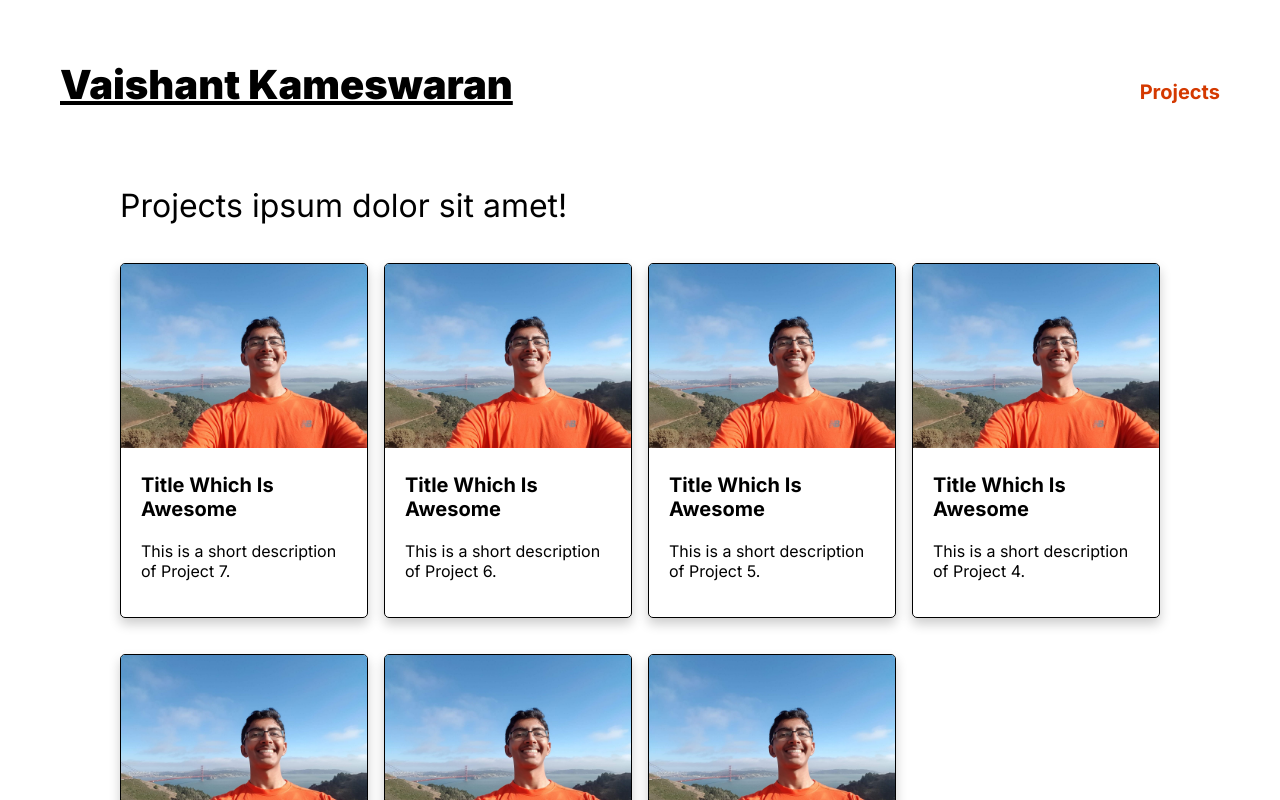
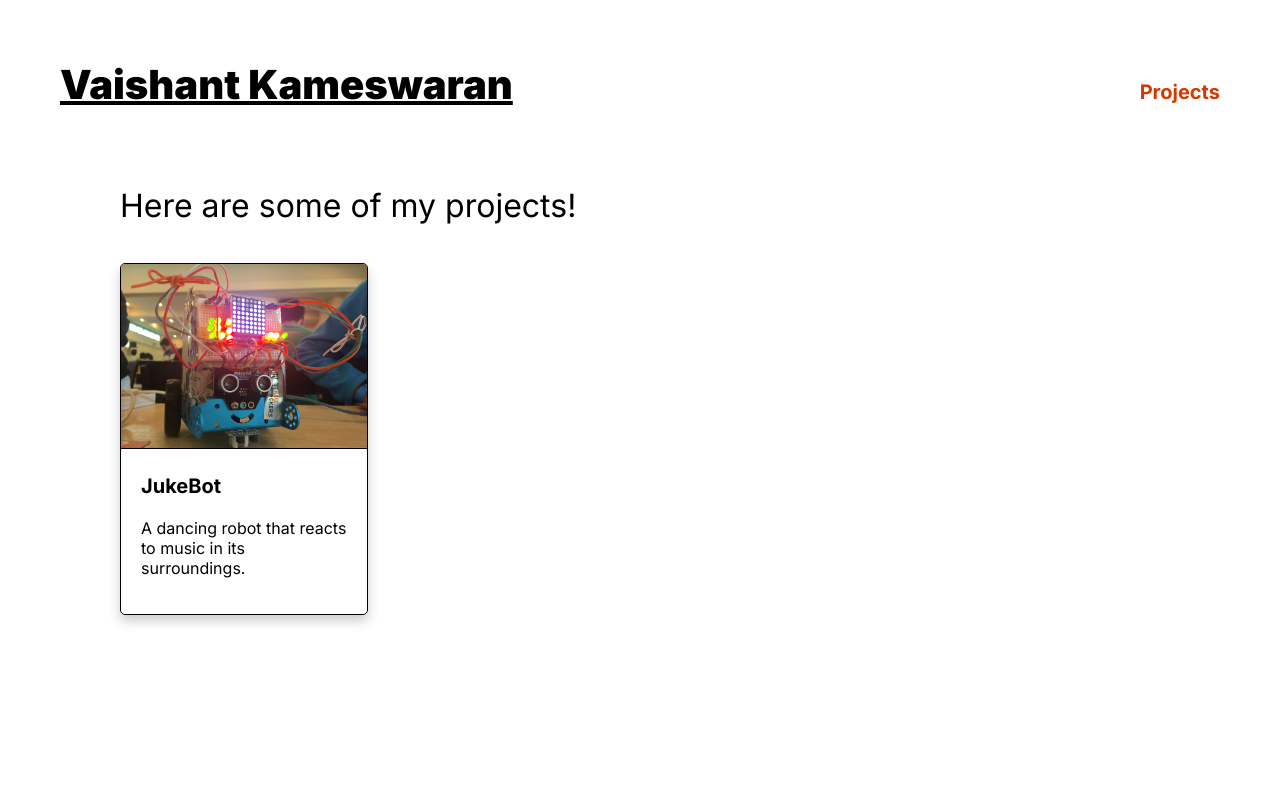
Before and after one commit to vkameswaran/vkameswaran.github.io, a React (Create React App) app: page /projects in a window 1280 px wide. Shown: the top 800 px of the page. Built offline with nearby package versions, Linux system fonts and the light colour scheme.

Commit message:
Add Jukebot and refactor a few things

```diff
--- a/src/Components/App/App.js
+++ b/src/Components/App/App.js
@@ -32,110 +32,31 @@ class App extends React.Component {
         ],
         projects: [
             {
-                name: "Title Which Is Awesome",
-                suburl: "/project1",
-                shortText: "This is a short description of Project 1.",
-                longText: "This is a longer description of Project 1, wherein I go into a lot more detail about the " +
-                    "whole process, along with my personal learning. This is a longer description of Project 1, wherein I go into a lot more detail about the " +
-                    "whole process, along with my personal learning. This is a longer description of Project 1, wherein I go into a lot more detail about the " +
-                    "whole process, along with my personal learning. This is a longer description of Project 1, wherein I go into a lot more detail about the " +
-                    "whole process, along with my personal learning. This is a longer description of Project 1, wherein I go into a lot more detail about the " +
-                    "whole process, along with my personal learning.",
-                image: "/images/main.jpeg",
-                date: "April 2020",
-                sortId: "20200401",
-                live: "https://www.google.com"
+                name: "JukeBot",
+                suburl: "/jukebot",
+                shortText: "A dancing robot that reacts to music in its surroundings.",
+                longText: "Jukebot was a project I made with Jeff Raghav and Tiffany Yan during Hack&Roll 2017, the annual hackathon at the National University of Singapore. JukeBot is a robot that dances in response to music in its surroundings, and we built it using mBot, an Arduino, and assorted electronics. I personally coded the Arduino to coordinate input and output between the LED matrix and microphone. I also soldered and wired the components. This taught me a lot about the Arduino platform and the associated circuitry, since I had never really worked with these kinds of tools before. We ended up winning the prize for Most Entertaining Hack, and I had a great time!",
+                image: "/images/projects/jukebot.jpg",
+                date: "January 2017",
+                sortId: "20170101",
+                links: [{
+                    link: "https://devpost.com/software/84-jukebot",
+                    text: "See this project on Devpost"
+                }],
             },
-            {
-                name: "Title Which Is Awesome",
-                suburl: "/project2",
-                shortText: "This is a short description of Project 2.",
-                longText: "This is a longer description of Project 2, wherein I go into a lot more detail about the " +
-                    "whole process, along with my personal learning. This is a longer description of Project 2, wherein I go into a lot more detail about the " +
-                    "whole process, along with my personal learning. This is a longer description of Project 2, wherein I go into a lot more detail about the " +
-                    "whole process, along with my personal learning. This is a longer description of Project 2, wherein I go into a lot more detail about the " +
-                    "whole process, along with my personal learning. This is a longer description of Project 2, wherein I go into a lot more detail about the " +
-                    "whole process, along with my personal learning.",
-                image: "/images/main.jpeg",
-                date: "April 2020",
-                sortId: "20200402",
-                live: "https://www.google.com"
-            },
-            {
-                name: "Title Which Is Awesome",
-                suburl: "/project3",
-                shortText: "This is a short description of Project 3.",
-                longText: "This is a longer description of Project 3, wherein I go into a lot more detail about the " +
-                    "whole process, along with my personal learning. This is a longer description of Project 3, wherein I go into a lot more detail about the " +
-                    "whole process, along with my personal learning. This is a longer description of Project 3, wherein I go into a lot more detail about the " +
-                    "whole process, along with my personal learning. This is a longer description of Project 3, wherein I go into a lot more detail about the " +
-                    "whole process, along with my personal learning. This is a longer description of Project 3, wherein I go into a lot more detail about the " +
-                    "whole process, along with my personal learning.",
-                image: "/images/main.jpeg",
-                date: "April 2020",
-                sortId: "20200403",
-                live: "https://www.google.com"
-            },
-            {
-                name: "Title Which Is Awesome",
-                suburl: "/project6",
-                shortText: "This is a short description of Project 6.",
-                longText: "This is a longer description of Project 6, wherein I go into a lot more detail about the " +
-                    "whole process, along with my personal learning. This is a longer description of Project 6, wherein I go into a lot more detail about the " +
-                    "whole process, along with my personal learning. This is a longer description of Project 6, wherein I go into a lot more detail about the " +
-                    "whole process, along with my personal learning. This is a longer description of Project 6, wherein I go into a lot more detail about the " +
-                    "whole process, along with my personal learning. This is a longer description of Project 6, wherein I go into a lot more detail about the " +
-                    "whole process, along with my personal learning.",
-                image: "/images/main.jpeg",
-                date: "April 2020",
-                sortId: "20200406",
-                live: "https://www.google.com"
-            },
-            {
-                name: "Title Which Is Awesome",
-                suburl: "/project7",
-                shortText: "This is a short description of Project 7.",
-                longText: "This is a longer description of Project 7, wherein I go into a lot more detail about the " +
-                    "whole process, along with my personal learning. This is a longer description of Project 7, wherein I go into a lot more detail about the " +
-                    "whole process, along with my personal learning. This is a longer description of Project 7, wherein I go into a lot more detail about the " +
-                    "whole process, along with my personal learning. This is a longer description of Project 7, wherein I go into a lot more detail about the " +
-                    "whole process, along with my personal learning. This is a longer description of Project 7, wherein I go into a lot more detail about the " +
-                    "whole process, along with my personal learning.",
-                image: "/images/main.jpeg",
-                date: "April 2020",
-                sortId: "20200407",
-                live: "https://www.google.com"
-            },
-            {
-                name: "Title Which Is Awesome",
-                suburl: "/project4",
-                shortText: "This is a short description of Project 4.",
-                longText: "This is a longer description of Project 4, wherein I go into a lot more detail about the " +
-                    "whole process, along with my personal learning. This is a longer description of Project 4, wherein I go into a lot more detail about the " +
-                    "whole process, along with my personal learning. This is a longer description of Project 4, wherein I go into a lot more detail about the " +
-                    "whole process, along with my personal learning. This is a longer description of Project 4, wherein I go into a lot more detail about the " +
-                    "whole process, along with my personal learning. This is a longer description of Project 4, wherein I go into a lot more detail about the " +
-                    "whole process, along with my personal learning.",
-                image: "/images/main.jpeg",
-                date: "April 2020",
-                sortId: "20200404",
-                live: "https://www.google.com"
-            },
-            {
-                name: "Title Which Is Awesome",
-                suburl: "/project5",
-                shortText: "This is a short description of Project 5.",
-                longText: "This is a longer description of Project 5, wherein I go into a lot more detail about the " +
-                    "whole process, along with my personal learning. This is a longer description of Project 5, wherein I go into a lot more detail about the " +
-                    "whole process, along with my personal learning. This is a longer description of Project 5, wherein I go into a lot more detail about the " +
-                    "whole process, along with my personal learning. This is a longer description of Project 5, wherein I go into a lot more detail about the " +
-                    "whole process, along with my personal learning. This is a longer description of Project 5, wherein I go into a lot more detail about the " +
-                    "whole process, along with my personal learning.",
-                image: "/images/main.jpeg",
-                date: "April 2020",
-                sortId: "20200405",
-                live: "https://www.google.com"
-            },
+            // {
+            //     name: "Stonks",
+            //     suburl: "/stonks",
+            //     shortText: "This is a short description of Project 2.",
+            //     longText: "This is a longer description of Project 2, wherein I go into a lot more detail about the whole process, along with my personal learning. This is a longer description of Project 2, wherein I go into a lot more detail about the whole process, along with my personal learning. This is a longer description of Project 2, wherein I go into a lot more detail about the whole process, along with my personal learning. This is a longer description of Project 2, wherein I go into a lot more detail about the whole process, along with my personal learning. This is a longer description of Project 2, wherein I go into a lot more detail about the whole process, along with my personal learning.",
+            //     image: "/images/projects/stonks.png",
+            //     date: "February 2020",
+            //     sortId: "20200201",
+            //     links: [{
+            //         link: "https://github.com/karkir0003/Stonks",
+            //         text: "See this project on Github"
+            //     }],
+            // },
         ]
     }
   }
--- a/src/Components/PageProjectDetail/PageProjectDetail.js
+++ b/src/Components/PageProjectDetail/PageProjectDetail.js
@@ -16,11 +16,15 @@ class PageProjectDetail extends React.Component {
                 </header>
                 <div className="content">
                     <span className="left">
+
                         <p className="date"><small>{this.props.project.date}</small></p>
                         <p className="description">{this.props.project.longText}</p>
-                        {this.props.project.live && <p className="live">
-                            See this project live at: <a href={this.props.project.live} target="_blank" rel="noopener noreferrer">{this.props.project.live}</a>
-                        </p>}
+
+                        {this.props.project.links.map(item =>
+                            <p className="live" key={item.link}>
+                                <a href={item.link} target="_blank" rel="noopener noreferrer">{item.text}</a>
+                            </p>)
+                        }
                     </span>
                     <img src={this.props.project.image} alt={this.props.project.name} className="right" />
                 </div>
--- a/src/Components/PageProjects/PageProjects.css
+++ b/src/Components/PageProjects/PageProjects.css
@@ -20,6 +20,7 @@
 
 .projects img {
     border: none;
+    border-bottom: 1px solid black;
     border-radius: 0;
     width: 100%;
 }
--- a/src/Components/PageProjects/PageProjects.js
+++ b/src/Components/PageProjects/PageProjects.js
@@ -10,7 +10,7 @@ class PageProjects extends React.Component {
     render() {
         return (
             <div className="projects">
-                <h1 id="titleText">Projects ipsum dolor sit amet!</h1>
+                <h1 id="titleText">Here are some of my projects!</h1>
                 <div className="projectGrid">
                     {this.props.projects.map(project => (
                         <a href={"/projects" + project.suburl} key={project.sortId}>
```
Also changed, not shown: src/Components/PageHome/PageHome.js (+14 -4 lines), public/images/projects/jukebot.jpg (added), public/images/projects/stonks.png (added).
